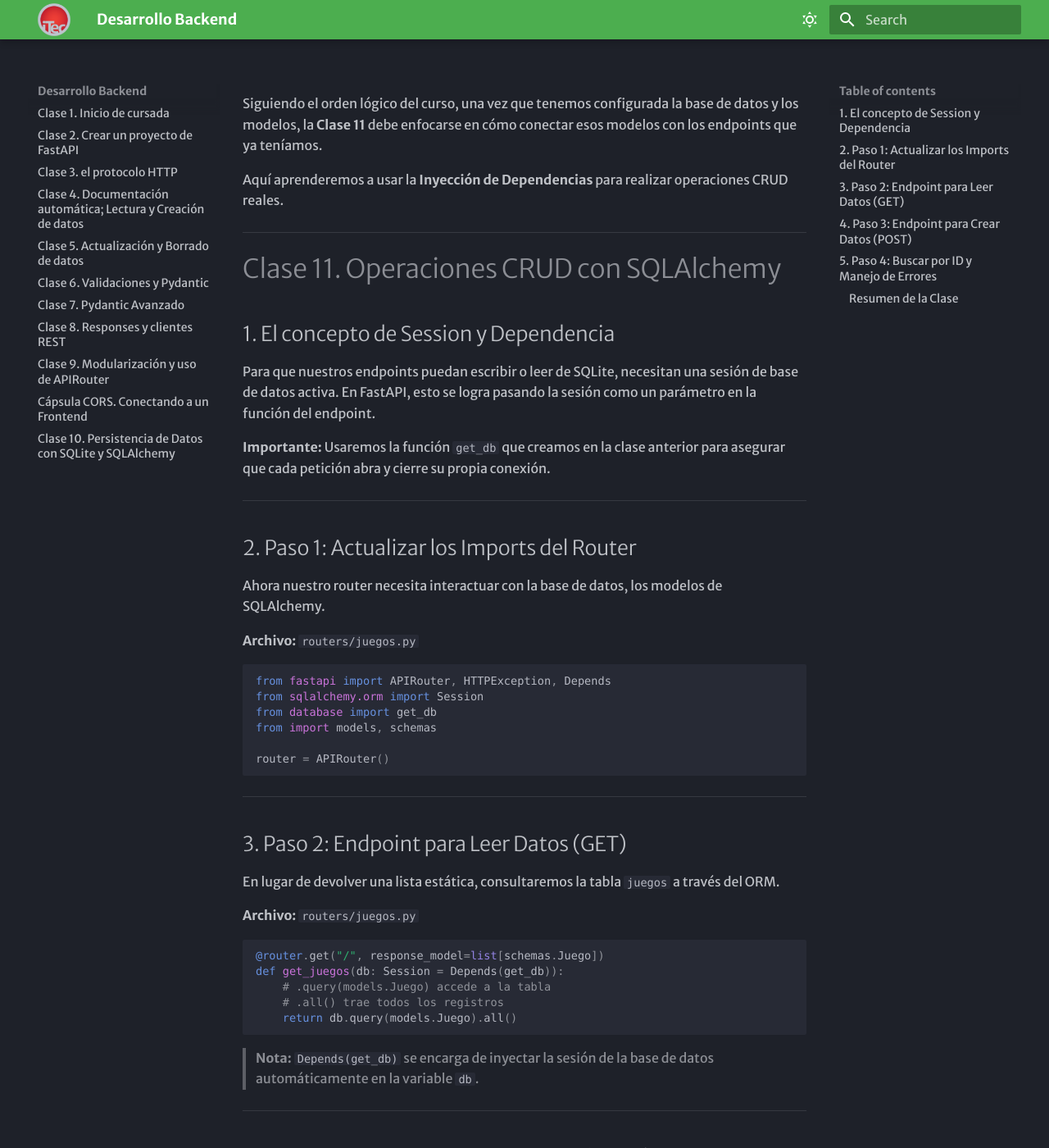
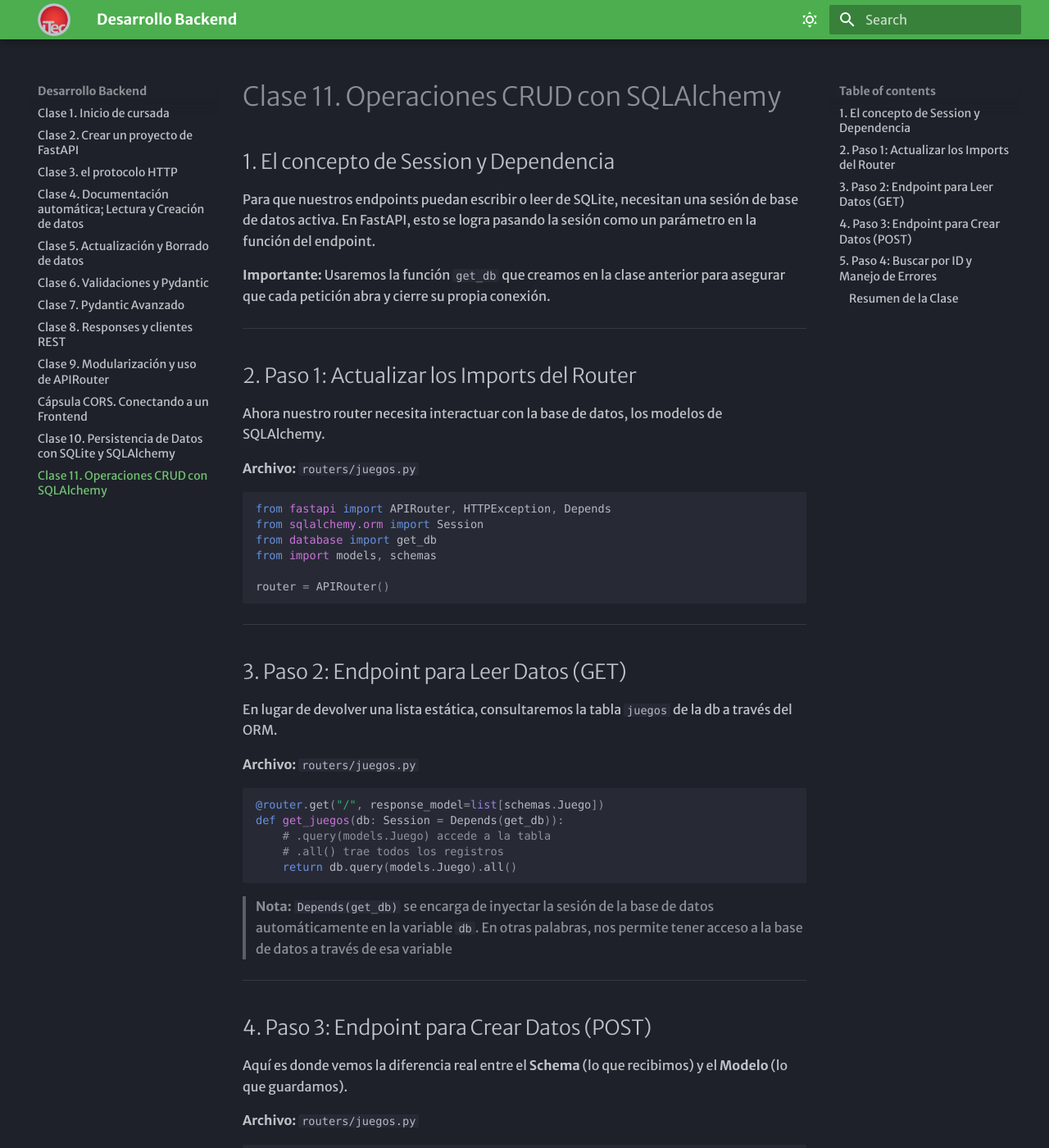
Before and after one commit to FacuLemo/docs-segundo, an MkDocs documentation site: the page built from docs/clase11.md, in a window 1280 px wide and 1400 px high. Shown: the whole window at 82% size. Built offline with MkDocs 1.6.1 and Material for MkDocs 9.7.7, drawn with Linux system fonts in a browser that asks for light colours; some web fonts are replaced.

Commit message:
clase 11

````diff
--- a/docs/proximas/clase11.md
+++ b/docs/clase11.md
@@ -1,9 +1,3 @@
-Siguiendo el orden lógico del curso, una vez que tenemos configurada la base de datos y los modelos, la **Clase 11** debe enfocarse en cómo conectar esos modelos con los endpoints que ya teníamos.
-
-Aquí aprenderemos a usar la **Inyección de Dependencias** para realizar operaciones CRUD reales.
-
----
-
 # Clase 11. Operaciones CRUD con SQLAlchemy
 
 ## 1. El concepto de Session y Dependencia
@@ -34,7 +28,7 @@ router = APIRouter()
 
 ## 3. Paso 2: Endpoint para Leer Datos (GET)
 
-En lugar de devolver una lista estática, consultaremos la tabla `juegos` a través del ORM.
+En lugar de devolver una lista estática, consultaremos la tabla `juegos` de la db a través del ORM.
 
 **Archivo:** `routers/juegos.py`
 
@@ -47,7 +41,7 @@ def get_juegos(db: Session = Depends(get_db)):
 
 ```
 
-> **Nota:** `Depends(get_db)` se encarga de inyectar la sesión de la base de datos automáticamente en la variable `db`.
+> **Nota:** `Depends(get_db)` se encarga de inyectar la sesión de la base de datos automáticamente en la variable `db`. En otras palabras, nos permite tener acceso a la base de datos a través de esa variable
 
 ---
 
--- a/mkdocs.yml
+++ b/mkdocs.yml
@@ -38,6 +38,7 @@ nav:
  - Clase 9. Modularización y uso de APIRouter: clase9.md
  - Cápsula CORS. Conectando a un Frontend: capsula-cors.md
  - Clase 10. Persistencia de Datos con SQLite y SQLAlchemy: clase10.md
+ - Clase 11. Operaciones CRUD con SQLAlchemy: clase11.md
 
 
 markdown_extensions:
````
